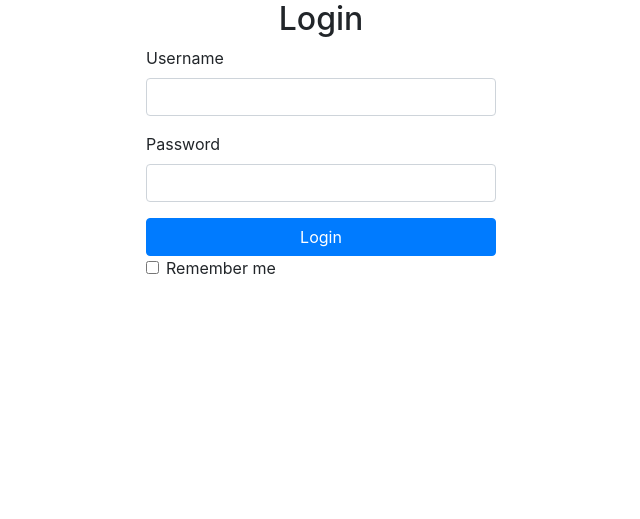
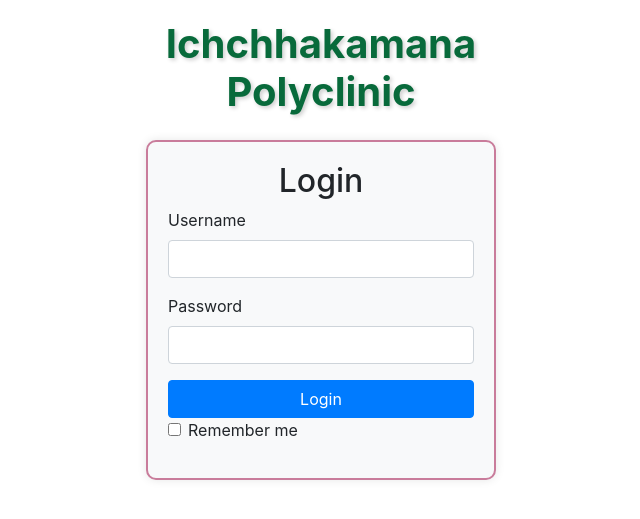
Before and after one commit to Pristine-Mind/lab-management-system, a Django app: page /login/ in a window 1280 px wide. Shown: the top 519 px of the page, without its empty margins (319-959 px from the left). Run offline with Django 4.2, Linux system fonts and the light colour scheme; some libraries are stand-ins or nearby versions.

Commit message:
Add company details

```diff
--- a/medicine/templates/base.html
+++ b/medicine/templates/base.html
@@ -22,7 +22,7 @@
 <body>
     <nav class="navbar navbar-expand-lg" style="background-color: #e3f2fd;">
         <div class="container-fluid">
-            <a class="navbar-brand" href="{% url 'stock_dashboard' %}">Pharmacy System</a>
+            <a class="navbar-brand" href="{% url 'stock_dashboard' %}" style="color: #086a3b;">Ichchhakamana Polyclinic</a>
             <button class="navbar-toggler" type="button" data-bs-toggle="collapse" data-bs-target="#navbarNav" aria-controls="navbarNav" aria-expanded="false" aria-label="Toggle navigation" style="background-color: green;">
                 <span class="navbar-toggler-icon"></span>
             </button>
--- a/medicine/templates/login.html
+++ b/medicine/templates/login.html
@@ -6,11 +6,30 @@
     <title>Login</title>
     <!-- Bootstrap CSS -->
     <link href="https://stackpath.bootstrapcdn.com/bootstrap/4.5.2/css/bootstrap.min.css" rel="stylesheet">
+    <style>
+        .company-name {
+            color: #086a3b;
+            font-size: 2.5rem;
+            font-weight: bold;
+            text-shadow: 2px 2px 4px rgba(0, 0, 0, 0.2);
+            margin-top: 20px;
+        }
+        .login-form {
+            border: 2px solid #c97c9b;
+            border-radius: 10px;
+            padding: 20px;
+            box-shadow: 0px 0px 10px rgba(0, 0, 0, 0.1);
+            background-color: #f8f9fa;
+        }
+    </style>
 </head>
 <body>
     <div class="container">
         <div class="row justify-content-center">
             <div class="col-md-4">
+                <h1 class="text-center company-name">Ichchhakamana Polyclinic</h1>
+                <p></p>
+                <div class="login-form mt-4">
                     <h2 class="text-center">Login</h2>
                     {% if form.errors %}
                         <div class="alert alert-danger" role="alert">
@@ -32,8 +51,8 @@
                             <input type="checkbox" class="form-check-input" id="rememberMe">
                             <label class="form-check-label" for="rememberMe">Remember me</label>
                         </div>
-
                     </form>
+                </div>
             </div>
         </div>
     </div>
```
Lines whose indentation alone changed are shown as unchanged.
